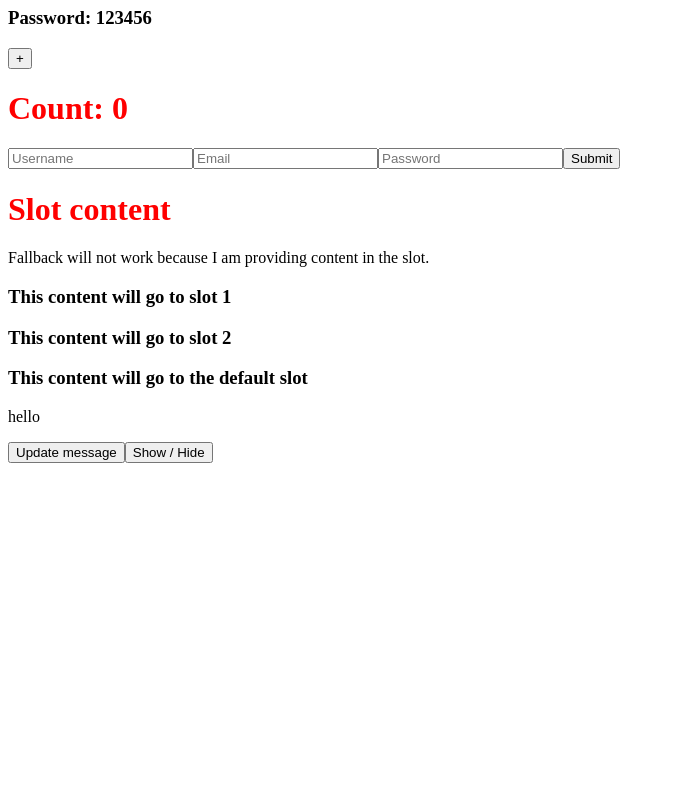
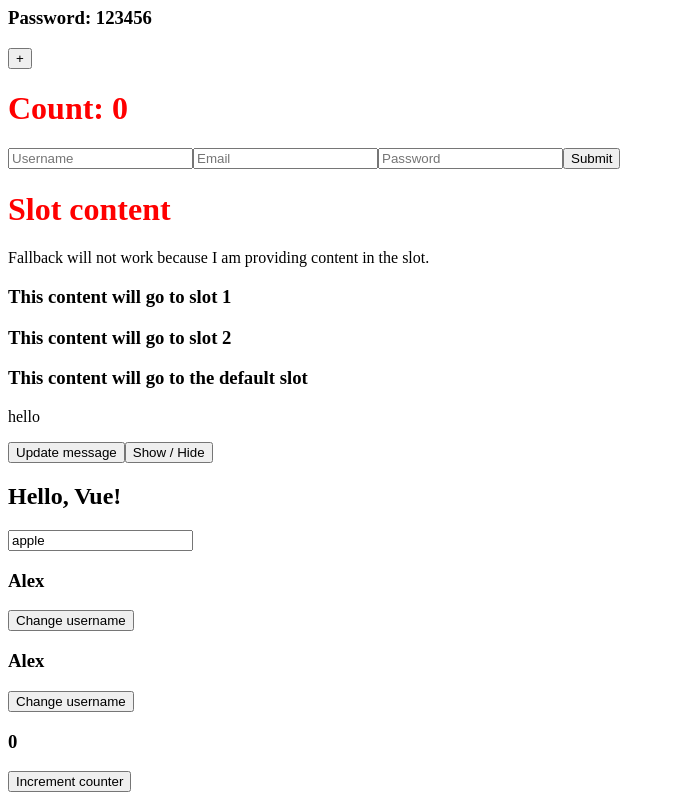
Before and after one commit to jumistrandberg/vue-tutorial-with-comments, a Vue app: page / in a window 1280 px wide. Shown: the part 5438-6238 px from the top of the page, without its empty margins (0-675 px from the left). Before the commit the page ends 5909 px from the top, so only its background shows below. Built offline with nearby package versions, Linux system fonts and the light colour scheme.

Commit message:
Adds component files for watchers and updated app.vue accordingly

```diff
--- a/src/App.vue
+++ b/src/App.vue
@@ -45,6 +45,9 @@ import FallbackContent from "./components/FallbackContent.vue";
 import NamedSlot from "./components/NamedSlot.vue";
 import DefaultSlot from "./components/DefaultSlot.vue";
 import LifecycleComponent from "./components/LifecycleComponent.vue";
+import BasicWatcher from "./components/BasicWatcher.vue";
+import ReactiveObject from "./components/ReactiveObject.vue";
+import MultipleSources from "./components/MultipleSources.vue";
 </script>
 
 <template>
@@ -102,6 +105,9 @@ import LifecycleComponent from "./components/LifecycleComponent.vue";
   </DefaultSlot>
   <LifecycleComponent v-if="showHide" />
   <button @click="showHide = !showHide">Show / Hide</button>
+  <BasicWatcher />
+  <ReactiveObject />
+  <MultipleSources />
 </template>
 
 <style scoped></style>
--- /dev/null
+++ b/src/components/BasicWatcher.vue
@@ -0,0 +1,28 @@
+<!-- Watchers allow us to reactively watch for changes in a specific property or expression
+and perform custom logic when that change occurs. -->
+
+<!-- Watcher syntax: watch(source, callback, options) -->
+<!-- Source: Ref(), Reactive object, Array, or getter function -->
+<!-- Callback function is called when the source changes. -->
+<!-- Options are optional and can be used to specify the initial value of the watcher. -->
+
+
+<script setup>
+import {ref, watch} from "vue";
+const message = ref("Hello, Vue!");
+const inputText = ref("apple");
+
+// Watch for changes in the inputText variable and update the message variable.
+watch(inputText, (newValue, oldValue) => {
+    // Perform some logic here when inputText changes.
+    message.value= `You typed: ${newValue}`;
+    console.log(newValue, oldValue);
+} )
+</script>
+
+<template>
+    <div>
+        <h2>{{ message }}</h2>
+        <input v-model="inputText" placeholder="type something...">
+    </div>
+</template>
--- /dev/null
+++ b/src/components/MultipleSources.vue
@@ -0,0 +1,17 @@
+<script setup>
+import { ref, watch } from "vue";
+const username = ref("Alex");
+const counter = ref(0);
+
+// If we want to pass multiple sources to a watcher, we can use an array.
+watch([username, counter], (newValue, oldValue) => {
+  console.log(`Old value: ${oldValue}, new value: ${newValue}`);
+});
+</script>
+
+<template>
+  <h3>{{ username }}</h3>
+  <button @click="username = 'Jordan'">Change username</button>
+  <h3>{{ counter }}</h3>
+  <button @click="counter++">Increment counter</button>
+</template>
--- /dev/null
+++ b/src/components/ReactiveObject.vue
@@ -0,0 +1,16 @@
+<script setup>
+import { provide, reactive, watch } from "vue";
+const state = reactive({ username: "Alex" });
+
+// Here we can't provide a specific property of object,
+// we need to provide the whole object.
+// If we want to separate values, we can use a getter function.
+watch(() => state.username, (oldValue, newValue) => {
+    console.log(`Old value: ${oldValue}, new value: ${newValue}`);
+})
+</script>
+
+<template>
+  <h3>{{ state.username }}</h3>
+  <button @click="state.username = 'Jordan'">Change username</button>
+</template>
```
